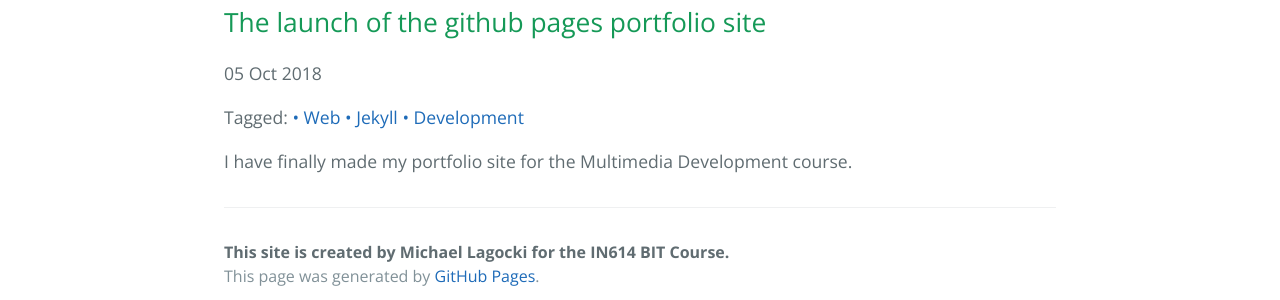
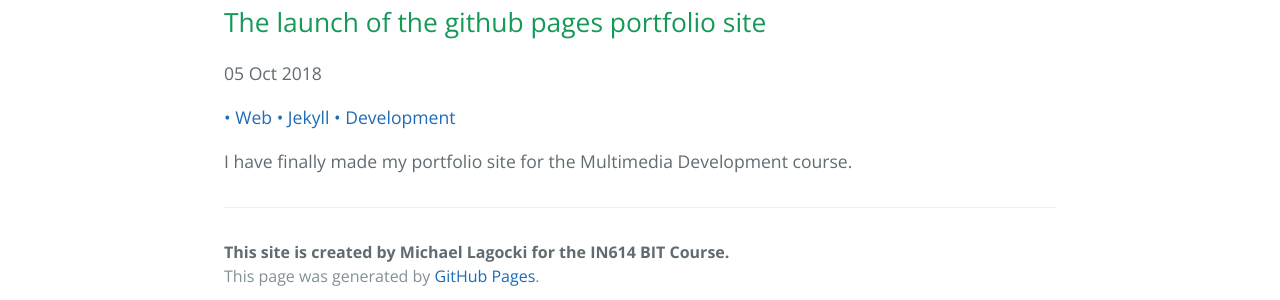
Before and after one commit to kammorne/kammorne.github.io, a Jekyll site: the page built from _posts/2018-10-05-Create-Jekyll-Website.md, in a window 1280 px wide. Shown: the part 465-765 px from the top of the page. Built offline with Jekyll 4.4.1, drawn with Linux system fonts in a browser that asks for light colours.

Commit message:
Update post.html

```diff
--- a/_layouts/post.html
+++ b/_layouts/post.html
@@ -3,9 +3,8 @@ layout: default
 ---
 <h2>{{ page.title }}</h2>
 <p class="meta">{{ page.date | date_to_string }}</p>
-Tagged:
-{% if page.tags == null %} Not tagged.
- {% else %}
+{% if page.tags == null %}
+{% else %}
   {% for tag in page.tags %}
    <a href="/tags#{{ tag | slugify }}-ref"> • {{ tag | capitalize}}</a>
   {% endfor %}
```
